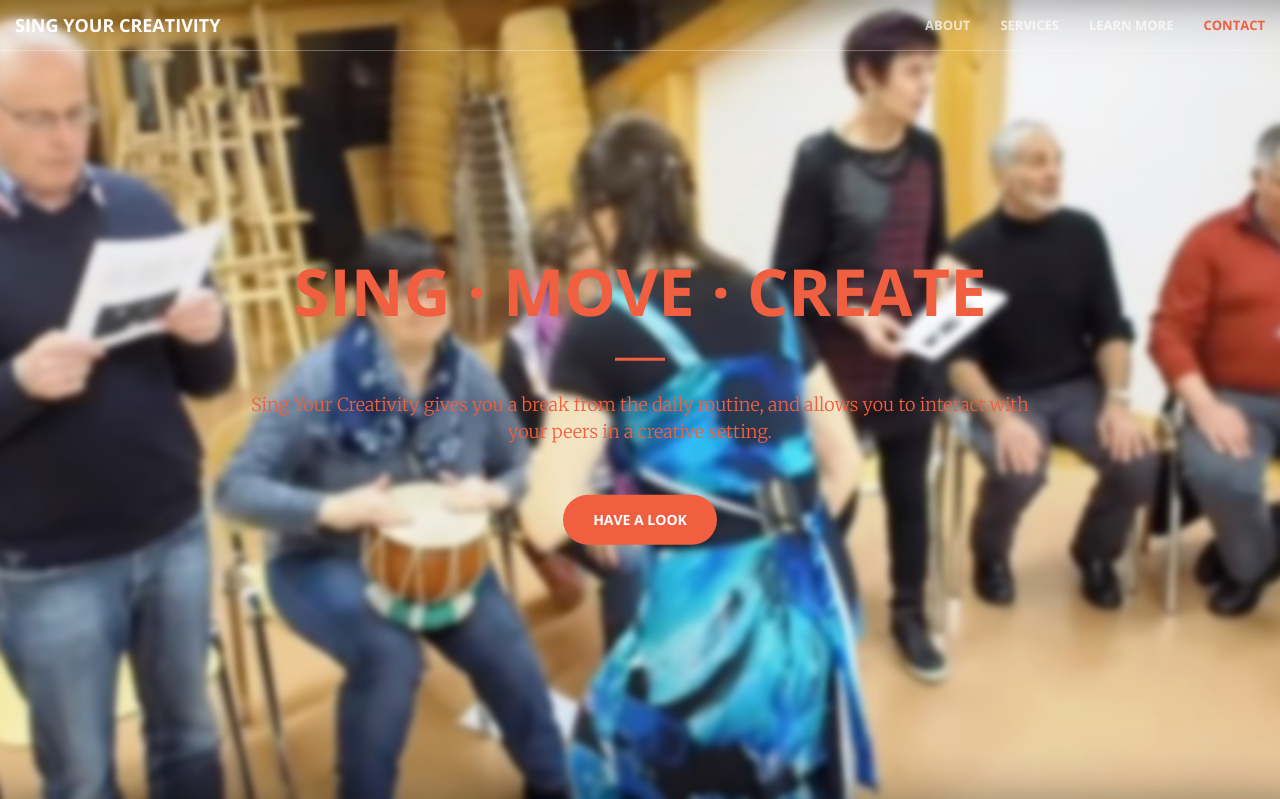
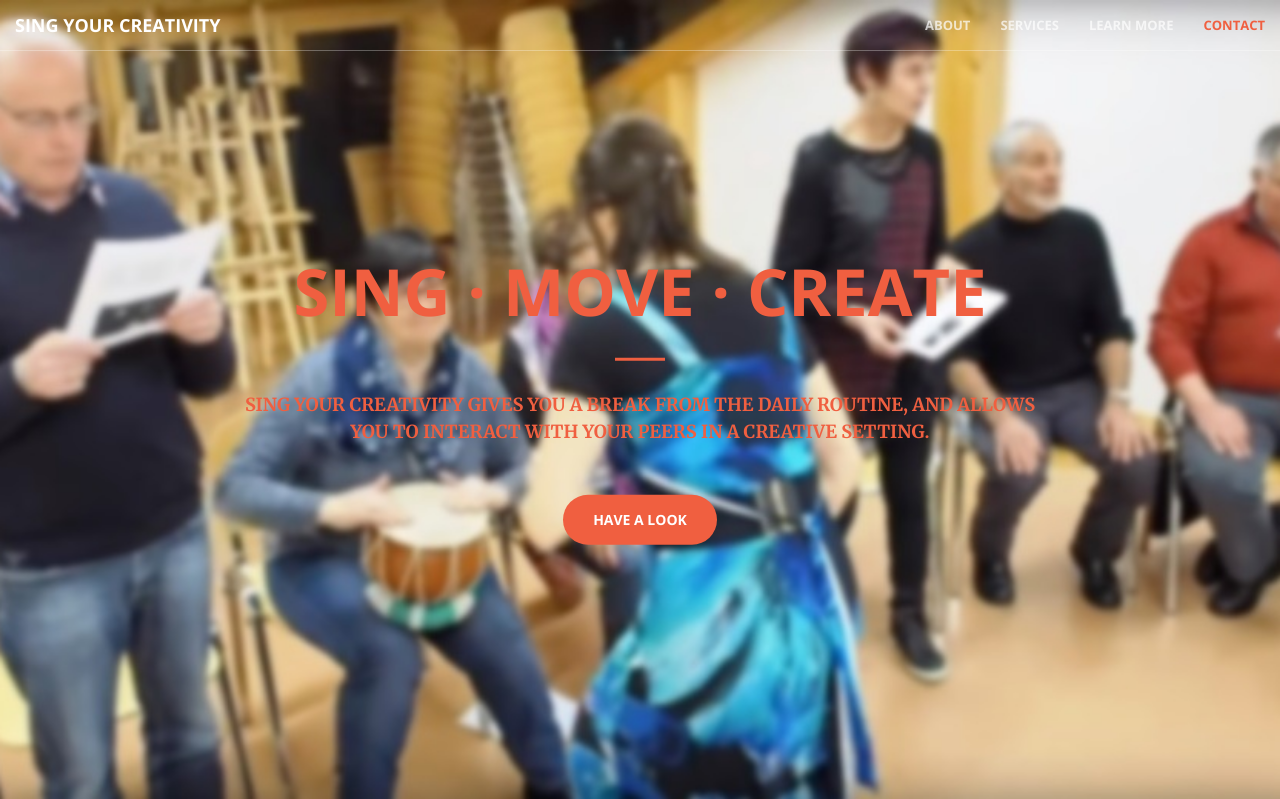
Before and after one commit to voice4eva/SingYourCreativity, a PHP site: page / in a window 1280 px wide. Shown: the top 799 px of the page. Run offline with PHP 8.4, Linux system fonts and the light colour scheme.

```diff
--- a/css/custom.css
+++ b/css/custom.css
@@ -1,3 +1,8 @@
 header .header-content .header-content-inner p, h1 {
 color: #f05f40;
 }
+
+header .header-content .header-content-inner p, h1 {
+font-weight: bold;
+text-transform: uppercase;
+}
```
